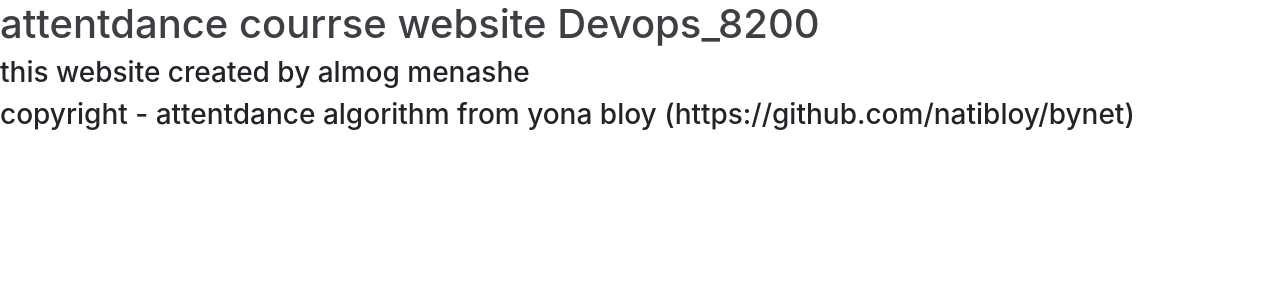
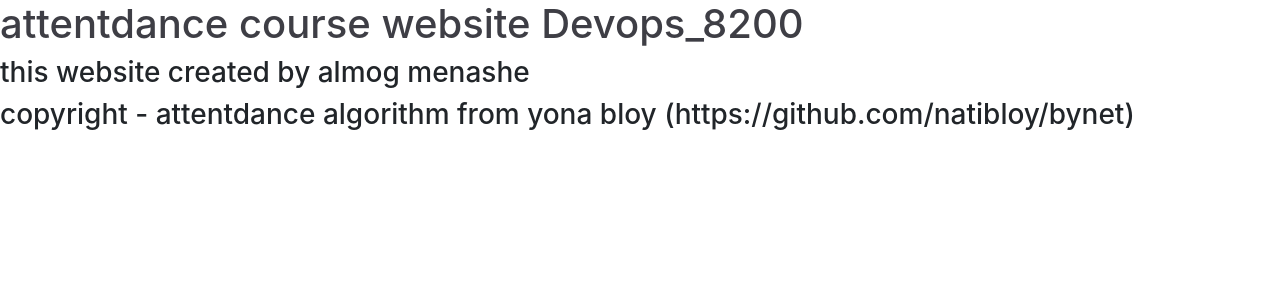
Before and after one commit to AlmogMenashe/Attendance_Flaskapp_Linux, a Flask app: page /about in a window 1280 px wide. Shown: the part 56-356 px from the top of the page. Run offline with Flask 2, Linux system fonts and the light colour scheme.

Commit message:
Update base.html

```diff
--- a/templates/base.html
+++ b/templates/base.html
@@ -32,7 +32,7 @@
               </ul>
             </div>
           </nav>
-        <h1>attentdance courrse website Devops_8200</h1>
+        <h1>attentdance course website Devops_8200</h1>
         {% block content %}
         {% endblock %}
         <script src="https://code.jquery.com/jquery-3.3.1.slim.min.js"
```
